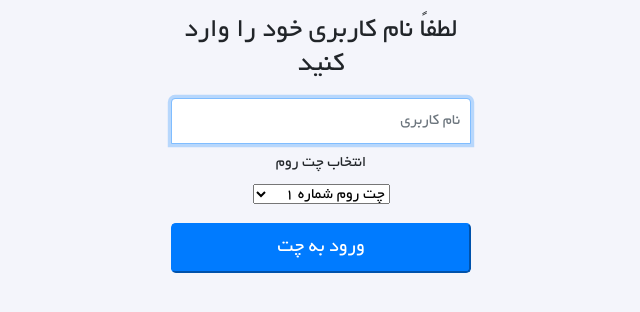
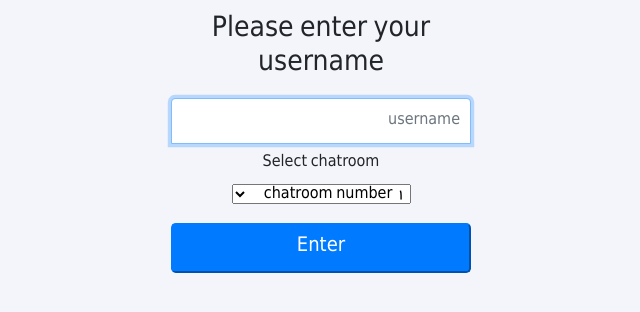
Before and after one commit to Alirezww/Basic-Chat-socketio-nodejs, a website: page public/index.html in a window 1280 px wide. Shown: the whole page, without its empty margins (319-959 px from the left). Drawn offline with Linux system fonts and the light colour scheme.

Commit message:
changed login page

```diff
--- a/public/index.html
+++ b/public/index.html
@@ -5,28 +5,28 @@
     <meta charset="UTF-8" />
     <link rel="stylesheet" href="css/bootstrap-rtl.min.css" />
     <link rel="stylesheet" href="css/styles.css" />
-    <title>ورود به چت</title>
+    <title>Login to chat application</title>
 </head>
 
 <body class="rtl text-center">
     <form id="nicknameForm" class="form-signin">
         <h1 class="h3 mb-3 font-weight-normal">
-            لطفاً نام کاربری خود را وارد کنید
+            Please enter your username
         </h1>
-        <label for="nicknameInput" class="sr-only">نام کاربری</label>
-        <input type="text" name="nickname" id="nicknameInput" class="form-control" placeholder="نام کاربری" required autofocus />
+        <label for="nicknameInput" class="sr-only">username</label>
+        <input type="text" name="nickname" id="nicknameInput" class="form-control" placeholder="username" required autofocus />
         <!-- Chat Room Selection -->
-        <label class="mt-2" for="chatrooms">انتخاب چت روم</label>
+        <label class="mt-2" for="chatrooms">Select chatroom</label>
         <br />
         <select name="chatrooms" id="chatrooms">
                 <optgroup>
-                    <option value="room1">چت روم شماره 1</option>
-                    <option value="room2">چت روم شماره 2</option>
-                    <option value="room3">چت روم شماره 3</option>
+                    <option value="room1">chatroom number 1</option>
+                    <option value="room2">chatroom number 2</option>
+                    <option value="room3">chatroom number 3</option>
                 </optgroup>
             </select>
         <button class="mt-3 btn-lg btn-primary btn-block" type="submit">
-                ورود به چت
+                Enter
             </button>
     </form>
     <script>
```
